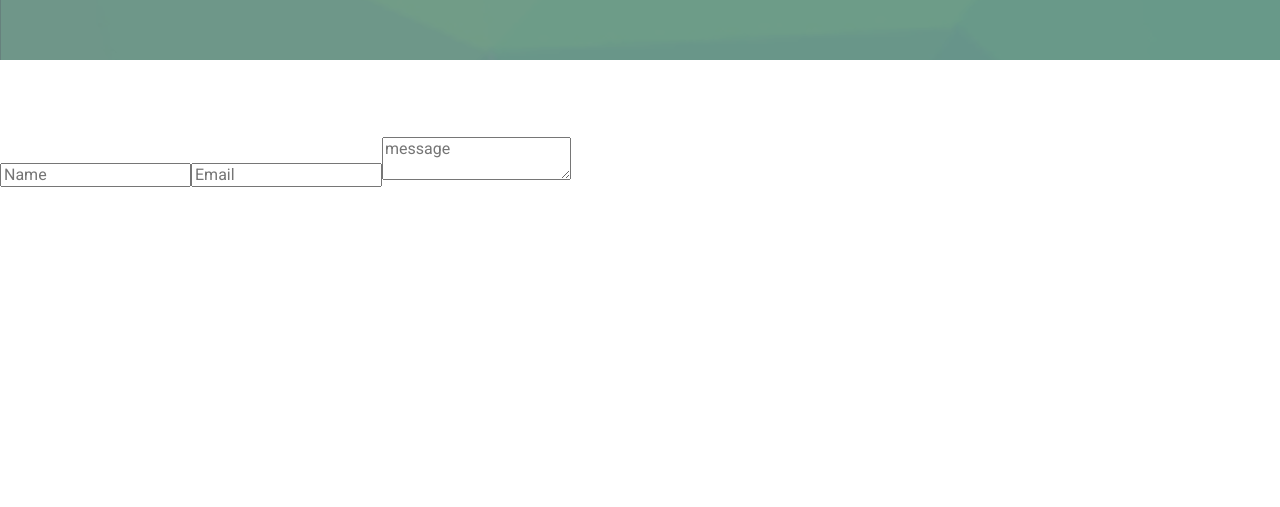
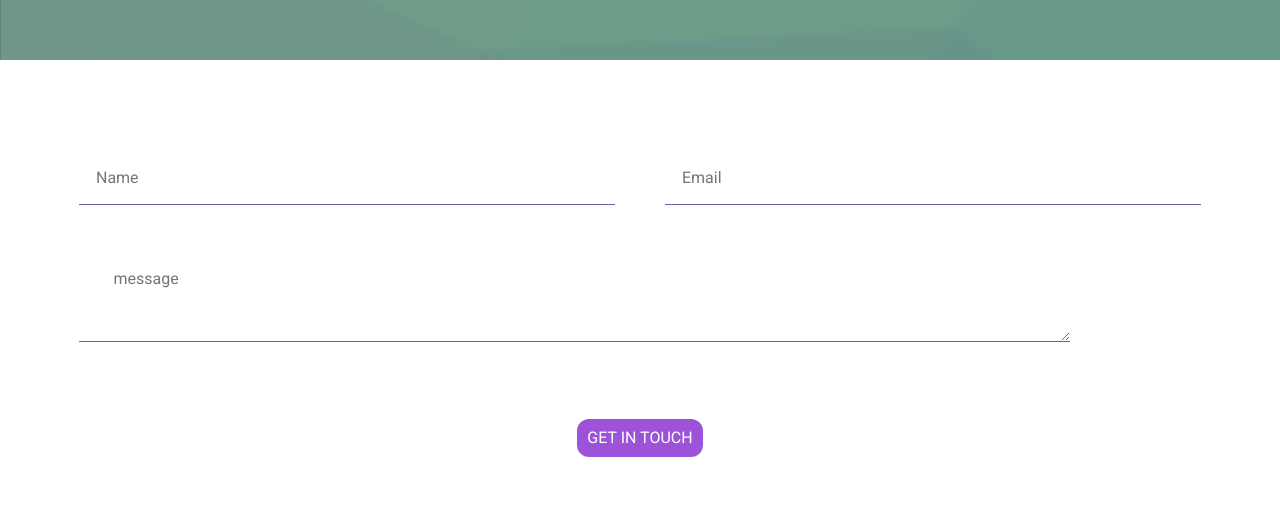
Before and after one commit to Yetunde79/freelance_website, a React (Create React App) app: page /contact in a window 1280 px wide. Shown: the part 620-1127 px from the top of the page. Built offline with nearby package versions, Linux system fonts and the light colour scheme.

Commit message:
worked on contact page

```diff
--- a/src/components/Contact.js
+++ b/src/components/Contact.js
@@ -1,21 +1,39 @@
 import React from "react";
 import Header from "../layout/Header";
+
+import "../stylesheets/contact.scss";
 
 export default function Contact() {
   return (
     <div>
       <Header heading="CONTACT" subheading="Get in Touch with me" />
-      <main>
-        <section>
-          <div className="grid">
-            <form>
-              <input type="text" name="name" placeholder="Name" />
-              <input type="email" name="email" placeholder="Email" />
-              <textarea type="text" name="message" placeholder="message" />
-            </form>
-          </div>
-        </section>
-      </main>
+      <section className="contact">
+        <div className="contact_section">
+          <form
+            method="POST"
+            action="https://formspree.io/ysolaadebayo@gmail.com"
+          >
+            <div className="grid">
+              <input type="text" name="name" id="name" placeholder="Name" />
+              <input type="email" name="email" id="email" placeholder="Email" />
+            </div>
+            <textarea
+              type="text"
+              name="message"
+              id="message"
+              placeholder="message"
+            />
+            <div className=" centered">
+              <input
+                type="submit"
+                className="btn"
+                id="submit"
+                value="GET IN TOUCH"
+              />
+            </div>
+          </form>
+        </div>
+      </section>
     </div>
   );
 }
--- a/src/components/Services.js
+++ b/src/components/Services.js
@@ -27,18 +27,37 @@ class Services extends Component {
             exactly the way you envision.
           </section>
 
+          <section className=" centered">
+            <h3 id="development">
+              Website Development and Redevelopment Packages
+            </h3>
+
+            <div className="package_type">
+              <div>
+                <div>
+                  <h4>BASIC</h4>
+                  <hr />
+                </div>
+                <div>
+                  <h5>1-3 pages</h5>
+                  <hr />
+                  <ul>
+                    <li className="check">Website development</li>
+                    <li classname="check">Mobile Responsive</li>
+                    <li>Includes Design</li>
+                    <li>SEO Friendly</li>
+                    <li>Web security</li>
+                    <li>Domain email setup</li>
+                    <li>Social Media setup</li>
+                    <li>Google My Business setup</li>
+                  </ul>
+                </div>
+              </div>
+            </div>
+          </section>
+
           <section className="packages centered">
-            <Popup
-              trigger={
-                <h3 id="development">
-                  Website Development and Redevelopment Packages
-                </h3>
-              }
-              modal
-              closeOnDocumentClick
-            >
-              <h1>Hi</h1>
-            </Popup>
+            <h4>Technologies Used</h4>
             <div className="grid">
               <div>
                 <img
--- /dev/null
+++ b/src/stylesheets/contact.scss
@@ -0,0 +1,30 @@
+@import "variables";
+
+.contact {
+  .contact_section {
+    padding: 0 5%;
+    .grid {
+      grid-template-columns: 1fr 1fr;
+      gap: 20px;
+    }
+  }
+  #name,
+  #email,
+  #message {
+    border-width: 0 0 1px 0;
+    border-color: $purpleblue;
+    margin: 15px;
+    padding: 3%;
+  }
+
+  #message {
+    width: 80%;
+  }
+
+  #submit {
+    border: none;
+    display: block;
+    margin-top: 5%;
+    color: white;
+  }
+}
```
